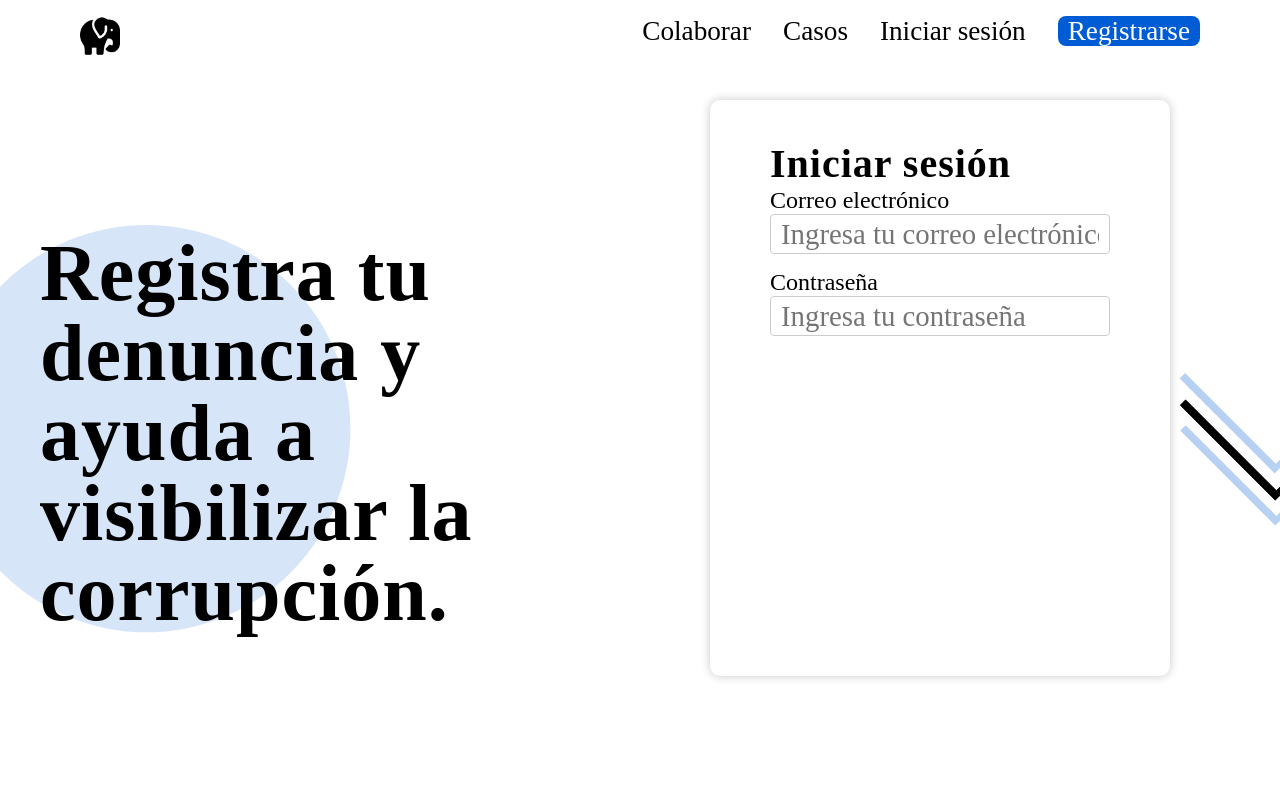
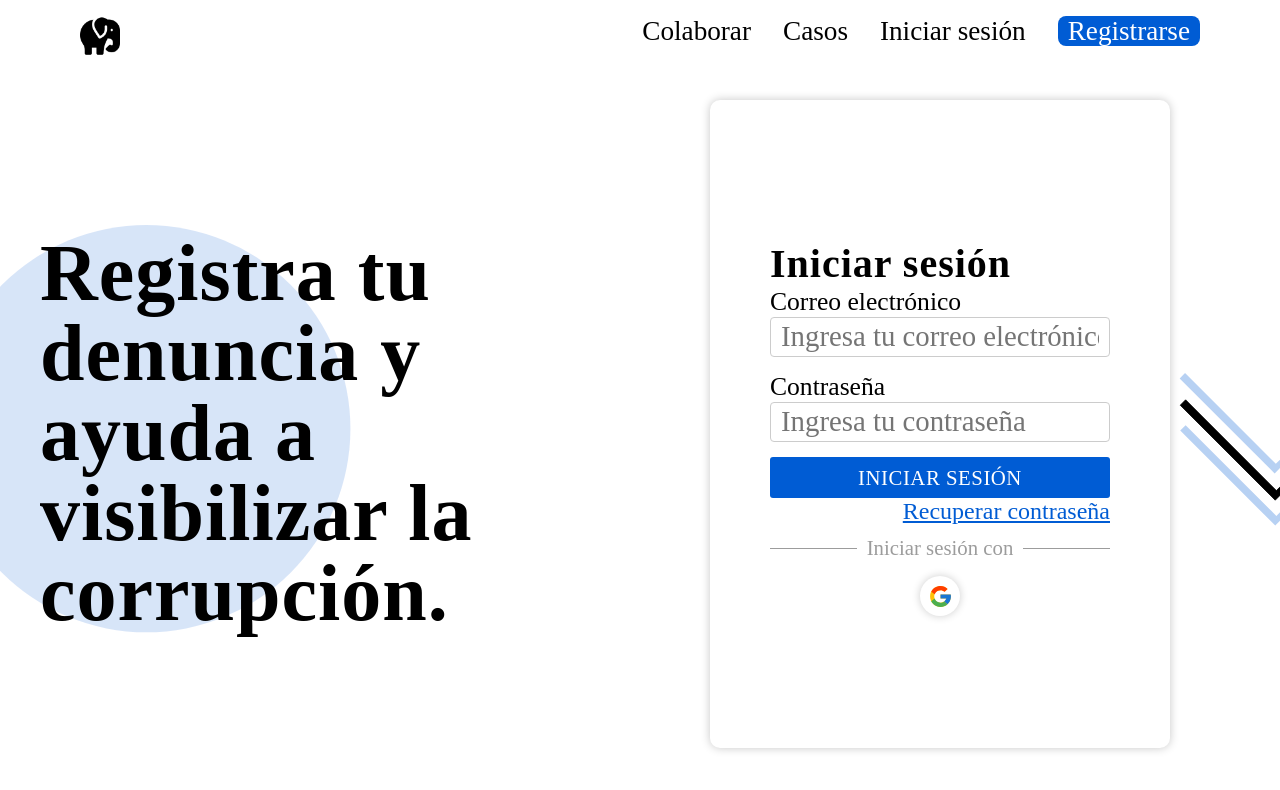
Before and after one commit to cuadros-code/white-elephant, a Next.js app: page /login in a window 1280 px wide. Shown: the top 790 px of the page. Built offline with nearby package versions, Linux system fonts and the light colour scheme; a web font is replaced by a local one.

Commit message:
login page

```diff
--- a/pages/login.tsx
+++ b/pages/login.tsx
@@ -1,4 +1,5 @@
-import { TextField } from 'src/components';
+import Link from 'next/link';
+import { IconButton, PrimaryButton, TextField } from 'src/components';
 import styles from '../styles/Login.module.css'
 
 const Login = () => {
@@ -23,7 +24,16 @@ const Login = () => {
               label="Contraseña"
               placeholder='Ingresa tu contraseña'
             />
+            <PrimaryButton>Iniciar sesión</PrimaryButton>
+            <Link href="/register">
+              <a className={styles.link} >Recuperar contraseña</a>
+            </Link>
           </form>
+
+          <p className={styles.divider}><span>Iniciar sesión con</span></p>
+          <div className={styles.socialMedia}>
+            <IconButton icon="Google" />
+          </div>
         </div>
       </div>
     </>
--- /dev/null
+++ b/src/components/Buttons/IconButton/IconButton.module.css
@@ -0,0 +1,35 @@
+.iconButton{
+  position: absolute;
+  display: flex;
+  align-items: center;
+  justify-content: center;
+  height: 40px;
+  width: 40px;
+  border-radius: 50%;
+  background-color: #fff;
+  box-shadow: 0px 0px 8px rgba(0,0,0,0.2);
+  border: none;
+  cursor: pointer;
+  transition: all 0.2s ease-in-out;
+}
+
+.iconButton:hover{
+  box-shadow: 0px 0px 16px rgba(0,0,0,0.2);
+  background-color: #f5f5f5;
+}
+
+.description{
+  visibility: hidden;
+  position: relative;
+  font-size: 1.3rem;
+  background-color: #e1e1e1;
+  padding: 0px 5px;
+  border-radius: 5px;
+  bottom: 10px;
+  right: 50px;
+}
+
+.iconButton:hover + .description{
+  visibility: inherit;
+  background-color: #e1e1e1;
+}
--- /dev/null
+++ b/src/components/Buttons/IconButton/IconButton.tsx
@@ -0,0 +1,35 @@
+import { FcGoogle } from 'react-icons/fc'
+import styles from './IconButton.module.css';
+
+type Icon = 'Google'
+
+
+interface Props extends React.HTMLAttributes<HTMLButtonElement> {
+  icon : Icon;
+}
+
+const IconButton = ( { icon, ...rest }: Props ) => {
+
+  const IconComponent = () => {
+    switch ( icon ) {
+      case 'Google':
+        return <FcGoogle size={25} />;
+      default:
+        return null;
+    }
+  };
+
+  return (
+    <>
+      <button
+        className={styles.iconButton}
+        {...rest}
+        >
+        <IconComponent />
+      </button>
+      <span className={styles.description} >{ icon }</span>
+    </>
+  );
+};
+
+export default IconButton;
--- /dev/null
+++ b/src/components/Buttons/PrimaryButton/PrimaryButton.module.css
@@ -0,0 +1,25 @@
+.primaryButton{
+  background-color: var(--color-primary);
+  border-color: var(--color-primary);
+  color: #fff;
+  font-size: 1.3rem;
+  font-weight: 500;
+  line-height: 1.5;
+  padding: 5px 20px;
+  text-align: center;
+  text-transform: uppercase;
+  width: 100%;
+  border-radius: 3px;
+  border: none;
+  cursor: pointer;
+  display: inline-block;
+  letter-spacing: 0.025em;
+  -webkit-transition: all 0.3s ease 0s;
+  -moz-transition: all 0.3s ease s;
+   transition: all 0.3s ease 0s;
+}
+
+.primaryButton:hover{
+  background-color: rgb(200, 201, 255);
+  color: var(--color-primary);
+}
--- /dev/null
+++ b/src/components/Buttons/PrimaryButton/PrimaryButton.tsx
@@ -0,0 +1,18 @@
+import styles from './PrimaryButton.module.css';
+
+interface Props extends React.HTMLAttributes<HTMLButtonElement> {
+  children: React.ReactNode;
+}
+
+const PrimaryButton = ( { children, ...rest }: Props ) => {
+  return (
+    <button
+      className={styles.primaryButton}
+      {...rest}
+    >
+      {children}
+    </button>
+  );
+};
+
+export default PrimaryButton;
--- a/src/components/TextField/TextField.module.css
+++ b/src/components/TextField/TextField.module.css
@@ -17,5 +17,5 @@
 }
 
 .label{
-  font-size: 1.5rem;
+  font-size: 1.6rem;
 }
--- a/src/components/index.ts
+++ b/src/components/index.ts
@@ -1,9 +1,13 @@
 import NavBar from "./NavBar/NavBar";
 import Layout from "./Layout";
 import TextField from './TextField/TextField';
+import PrimaryButton from './Buttons/PrimaryButton/PrimaryButton';
+import IconButton from './Buttons/IconButton/IconButton';
 
 export {
   NavBar,
   Layout,
-  TextField
+  TextField,
+  PrimaryButton,
+  IconButton
 }
--- a/styles/Login.module.css
+++ b/styles/Login.module.css
@@ -11,10 +11,14 @@
 }
 
 .form{
+  display: flex;
+  flex-direction: column;
+  justify-content: center;
+
   background-color: white;
   box-shadow: 0px 0px 10px rgba(0, 0, 0, 0.225);
   border-radius: 10px;
-  height: 80%;
+  height: 90%;
   max-width: 600px;
   margin: 0 70px;
   padding: 40px 60px;
@@ -40,3 +44,42 @@
   line-height: 80px;
   margin-top: 0;
 }
+
+.actions{
+  display: grid;
+  grid-template-columns: 1fr 1fr;
+}
+
+.link{
+  font-size: 1.5rem;
+  text-decoration: underline;
+  color: var(--color-primary);
+  display: flex;
+  justify-content: flex-end;
+  align-items: center;
+}
+
+.socialMedia{
+  width: 100%;
+  display: flex;
+  justify-content: center;
+  align-items: center;
+}
+
+
+.divider {
+  width: 100%;
+  text-align: center;
+  border-bottom: 1px solid #9c9c9c;
+  line-height: 0.1em;
+  margin: 20px 0 35px;
+}
+
+.divider span {
+  background:#fff;
+  padding:0 10px;
+  font-size: 1.3rem;
+  position: relative;
+  color: #9c9c9c;
+  top: 0.1em;
+}
```
